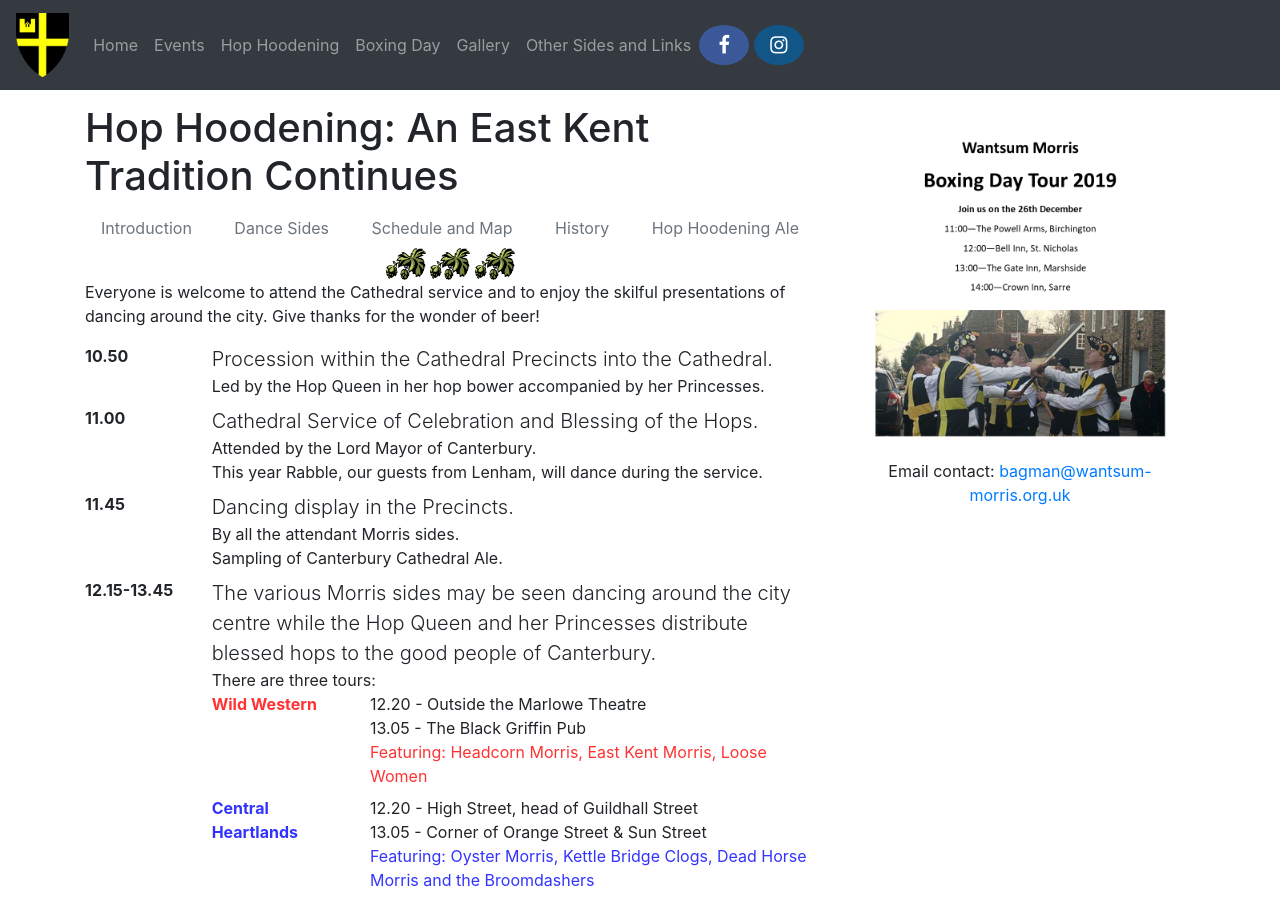
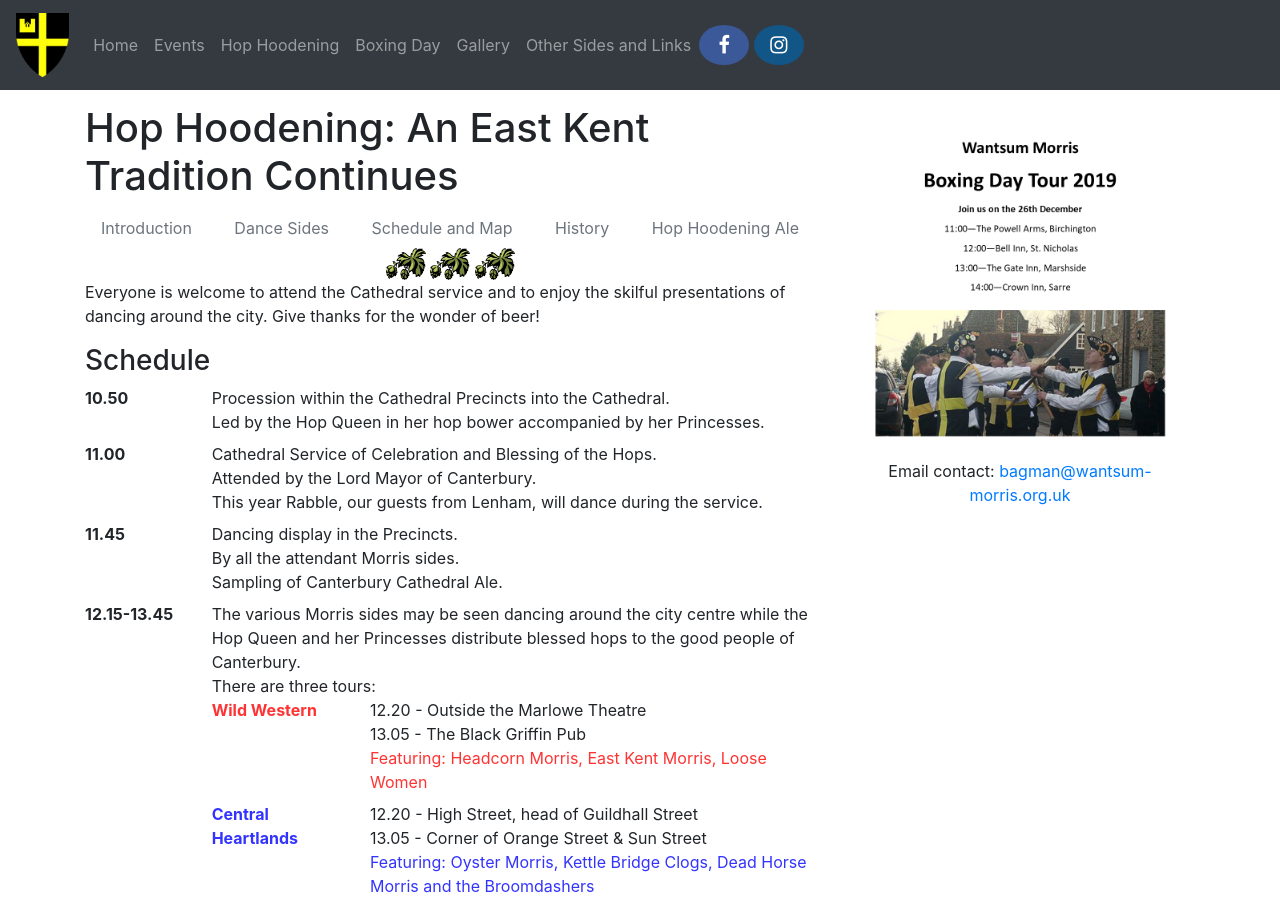
Before and after one commit to danwatford/wantsum-morris, a Jekyll site: the page built from hop-hoodening/schedule/index.html, in a window 1280 px wide and 900 px high. Built offline with Jekyll 4.4.1, drawn with Linux system fonts in a browser that asks for light colours; nearby versions of some CDN libraries.

Commit message:
Remove lead class in schedule to prevent schedule text appearing more important than inital paragraph

```diff
--- a/hop-hoodening/schedule/index.html
+++ b/hop-hoodening/schedule/index.html
@@ -6,27 +6,29 @@ layout: "hophoodeningwithmap"
 <p>Everyone is welcome to attend the Cathedral service and to enjoy the skilful
     presentations of dancing around the city. Give thanks for the wonder of beer!</p>
 
+<h3>Schedule</h3>
+
 <dl class="row">
     <dt class="col-sm-2">10.50</dt>
     <dd class="col-sm-10">
-        <div class="lead">Procession within the Cathedral Precincts into the Cathedral.</div>
+        <div>Procession within the Cathedral Precincts into the Cathedral.</div>
         <div>Led by the Hop Queen in her hop bower accompanied by her Princesses.</div>
     </dd>
     <dt class="col-sm-2">11.00</dt>
     <dd class="col-sm-10">
-        <div class="lead">Cathedral Service of Celebration and Blessing of the Hops.</div>
+        <div>Cathedral Service of Celebration and Blessing of the Hops.</div>
         <dip>Attended by the Lord Mayor of Canterbury.</dip>
         <div>This year Rabble, our guests from Lenham, will dance during the service.</div>
     </dd>
     <dt class="col-sm-2">11.45</dt>
     <dd class="col-sm-10">
-        <div class="lead">Dancing display in the Precincts.</div>
+        <div>Dancing display in the Precincts.</div>
         <div>By all the attendant Morris sides.</div>
         <div>Sampling of Canterbury Cathedral Ale.</div>
     </dd>
     <dt class="col-sm-2">12.15-13.45</dt>
     <dd class="col-sm-10">
-        <div class="lead">The various Morris sides may be seen dancing around the city centre while the Hop Queen and
+        <div>The various Morris sides may be seen dancing around the city centre while the Hop Queen and
             her
             Princesses distribute blessed hops to the good people of Canterbury.
         </div>
@@ -55,13 +57,13 @@ layout: "hophoodeningwithmap"
     </dd>
     <dt class="col-sm-2">14.45</dt>
     <dd class="col-sm-10">
-        <div class="lead">Procession up the High Street.</div>
+        <div>Procession up the High Street.</div>
         <div>From Best Lane to Rose Square.</div>
         <div>Again led by the Hop Queen in her hop bower accompanied by her Princesses.</div>
     </dd>
     <dt class="col-sm-2">15.00</dt>
     <dd class="col-sm-10">
-        <div class="lead">Massed Display of Dancing in Rose Square.</div>
+        <div>Massed Display of Dancing in Rose Square.</div>
         <div>By all the attendant Morris sides until 4pm.</div>
     </dd>
 </dl>
```
